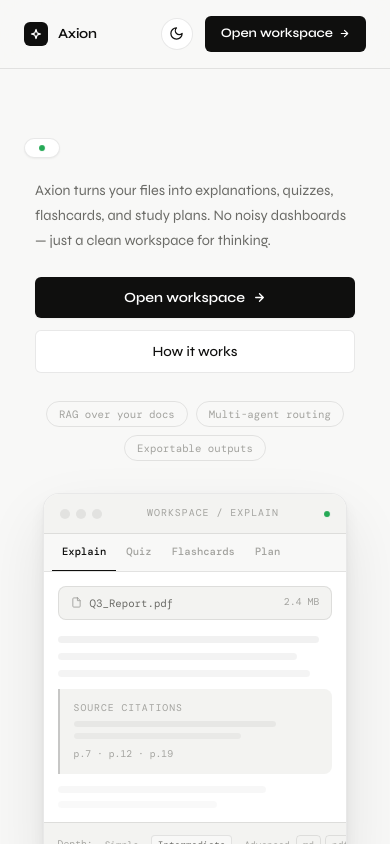
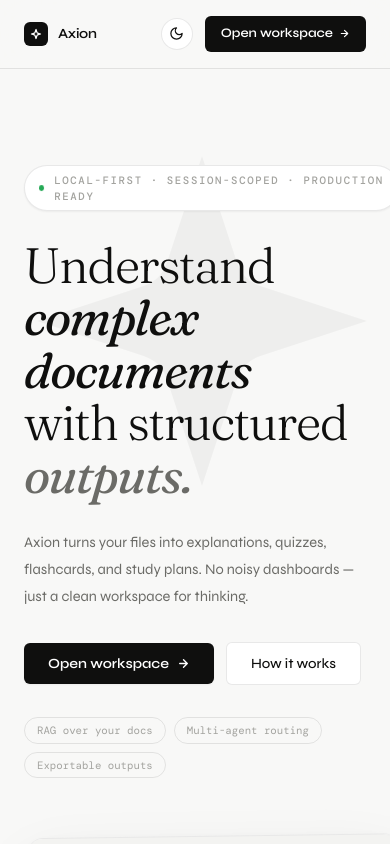
Before and after one commit to Hanzlase/Axios, a Next.js app in the folder frontend/: page / in a window 390 px wide. Built offline with nearby package versions, Linux system fonts and the light colour scheme; a web font is replaced by a local one.

Commit message:
Refactor Cohere v2 streaming handling and improve layout in LandingPage

```diff
--- a/frontend/src/app/page.tsx
+++ b/frontend/src/app/page.tsx
@@ -245,24 +245,6 @@
           .ax-grid,.ax-marquee,.ax-pulse { animation:none !important; }
           .ax-card-3d { transform:none !important; transition:none !important; }
         }
-
-        /* ── Mobile tuning ── */
-        @media (max-width: 640px) {
-          .ax-cap-row { padding: 1.1rem 0.75rem; }
-          .ax-step-num-bg { font-size: 7.25rem; top: 0.6rem; }
-
-          /* Hero + demo card specifically */
-          .ax-card-3d { transform: none !important; }
-          .ax-demo-card { max-width: 20rem; margin-left: auto; margin-right: auto; }
-          .ax-demo-tabs { padding-left: 0.5rem !important; padding-right: 0.5rem !important; }
-          .ax-demo-tab { padding-left: 0.625rem !important; padding-right: 0.625rem !important; }
-          .ax-demo-body { padding: 0.85rem !important; gap: 0.75rem !important; }
-          .ax-demo-toolbar { padding-left: 0.85rem !important; padding-right: 0.85rem !important; }
-        }
-
-        @media (max-width: 420px) {
-          .ax-demo-card { max-width: 19rem; }
-        }
       `}</style>
 
       {/* Ambient grid */}
@@ -300,44 +282,54 @@
       {/* ════════════════════════════════════════════════════ */}
       {/* HERO                                                */}
       {/* ════════════════════════════════════════════════════ */}
-      <header className="relative mx-auto max-w-6xl px-6 pt-16 pb-14 sm:pt-20 sm:pb-16 md:pt-32 md:pb-20">
+      <header className="relative mx-auto max-w-6xl px-6 pt-24 pb-16 md:pt-32 md:pb-20">
         {/* Faded star watermark */}
-        <div aria-hidden="true" className="pointer-events-none absolute -right-8 top-8 select-none opacity-[0.035] dark:opacity-[0.06] hidden sm:block">
+        <div aria-hidden="true" className="pointer-events-none absolute -right-8 top-8 select-none opacity-[0.035] dark:opacity-[0.06]">
           <svg width="440" height="440" viewBox="0 0 24 24" fill="var(--ax-text)" aria-hidden="true">
             <path d="m12 3-1.912 5.813a2 2 0 0 1-1.275 1.275L3 12l5.813 1.912a2 2 0 0 1 1.275 1.275L12 21l1.912-5.813a2 2 0 0 1 1.275-1.275L21 12l-5.813-1.912a2 2 0 0 1-1.275-1.275L12 3Z" />
           </svg>
         </div>
 
-        <div className="grid gap-8 sm:gap-12 md:gap-14 md:grid-cols-[1fr_400px] md:items-start">
+        <div className="grid gap-14 md:grid-cols-[1fr_400px] md:items-start">
 
           {/* LEFT */}
           <div>
             <Reveal delayMs={0}>
               <div className="inline-flex items-center gap-2.5 rounded-full border border-[var(--ax-border)] bg-[var(--ax-surface)] px-3.5 py-1.5 shadow-[var(--ax-shadow-sm)]">
                 <span className="ax-pulse h-1.5 w-1.5 rounded-full bg-[var(--ax-success)]" />
+                <span className="ax-mono text-[0.67rem] font-medium uppercase tracking-[0.15em] text-[var(--ax-text-tertiary)]">Local-first · Session-scoped · Production ready</span>
               </div>
             </Reveal>
 
+            <Reveal delayMs={65}>
+              <h1 className="ax-fraunces mt-7 text-[3.1rem] font-light leading-[1.06] tracking-[-0.03em] sm:text-[4rem] md:text-[4.75rem]">
+                Understand<br />
+                <em className="font-normal" style={{ fontVariationSettings: "'opsz' 72" }}>complex documents</em><br />
+                with structured<br />
+                <em className="font-normal text-[var(--ax-text-secondary)]">outputs.</em>
+              </h1>
+            </Reveal>
+
             <Reveal delayMs={130}>
-              <p className="ax-syne mt-5 sm:mt-7 mx-auto max-w-[20rem] sm:mx-0 sm:max-w-[22rem] text-[0.9rem] sm:text-[0.9125rem] leading-[1.75] sm:leading-[1.85] text-[var(--ax-text-secondary)]">
+              <p className="ax-syne mt-7 max-w-[21rem] text-[0.9125rem] leading-[1.85] text-[var(--ax-text-secondary)]">
                 Axion turns your files into explanations, quizzes, flashcards, and study plans. No noisy dashboards — just a clean workspace for thinking.
               </p>
             </Reveal>
 
             <Reveal delayMs={200}>
-              <div className="mt-6 sm:mt-8 mx-auto flex max-w-[20rem] flex-col items-stretch gap-3 sm:mx-0 sm:max-w-none sm:flex-row sm:items-center">
-                <Link href="/workspace" className="ax-lift ax-syne inline-flex w-full sm:w-auto items-center justify-center gap-2 rounded-md bg-[var(--ax-text)] px-6 py-2.5 text-[0.875rem] font-semibold text-[var(--ax-accent-fg)] shadow-[var(--ax-shadow-sm)]">
+              <div className="mt-8 flex flex-wrap items-center gap-3">
+                <Link href="/workspace" className="ax-lift ax-syne inline-flex items-center gap-2 rounded-md bg-[var(--ax-text)] px-6 py-2.5 text-[0.875rem] font-semibold text-[var(--ax-accent-fg)] shadow-[var(--ax-shadow-sm)]">
                   Open workspace
                   <svg width="13" height="13" viewBox="0 0 24 24" fill="none" stroke="currentColor" strokeWidth="2.5" strokeLinecap="round" strokeLinejoin="round" aria-hidden="true"><path d="M5 12h14M12 5l7 7-7 7"/></svg>
                 </Link>
-                <Link href="#workflow" className="ax-lift ax-syne inline-flex w-full sm:w-auto items-center justify-center gap-2 rounded-md border border-[var(--ax-border)] bg-[var(--ax-surface)] px-6 py-2.5 text-[0.875rem] font-medium text-[var(--ax-text)] hover:border-[var(--ax-border-strong)]">
+                <Link href="#workflow" className="ax-lift ax-syne inline-flex items-center gap-2 rounded-md border border-[var(--ax-border)] bg-[var(--ax-surface)] px-6 py-2.5 text-[0.875rem] font-medium text-[var(--ax-text)] hover:border-[var(--ax-border-strong)]">
                   How it works
                 </Link>
               </div>
             </Reveal>
 
             <Reveal delayMs={265}>
-              <div className="mt-7 sm:mt-8 mx-auto flex max-w-[20rem] flex-wrap justify-center gap-2 sm:mx-0 sm:max-w-none sm:justify-start">
+              <div className="mt-8 flex flex-wrap gap-2">
                 {["RAG over your docs", "Multi-agent routing", "Exportable outputs"].map((t) => (
                   <span key={t} className="ax-mono rounded-full border border-[var(--ax-border)] px-3 py-1 text-[0.67rem] text-[var(--ax-text-tertiary)]">{t}</span>
                 ))}
@@ -347,7 +339,7 @@
 
           {/* RIGHT — 3-D product card */}
           <Reveal delayMs={150} className="md:pt-2">
-            <div className="ax-demo-card ax-card-3d ax-shadow-deep mx-auto w-full max-w-[20rem] sm:max-w-none rounded-2xl border border-[var(--ax-border)] bg-[var(--ax-surface)] overflow-hidden">
+            <div className="ax-card-3d ax-shadow-deep rounded-2xl border border-[var(--ax-border)] bg-[var(--ax-surface)] overflow-hidden">
               {/* Chrome */}
               <div className="flex items-center justify-between border-b border-[var(--ax-border)] bg-[var(--ax-surface-subtle)] px-4 py-3">
                 <div className="flex gap-1.5">
@@ -357,15 +349,15 @@
                 <span className="ax-pulse h-1.5 w-1.5 rounded-full bg-[var(--ax-success)]" />
               </div>
               {/* Mode tabs */}
-              <div className="ax-demo-tabs flex items-center border-b border-[var(--ax-border)] bg-[var(--ax-bg)] px-3 overflow-x-auto">
+              <div className="flex items-center border-b border-[var(--ax-border)] bg-[var(--ax-bg)] px-3">
                 {["Explain", "Quiz", "Flashcards", "Plan"].map((m, i) => (
-                  <button key={m} className={"ax-demo-tab ax-mono px-3 py-2.5 text-[0.66rem] font-medium transition-colors border-b-[1.5px] " + (i===0 ? "border-[var(--ax-text)] text-[var(--ax-text)]" : "border-transparent text-[var(--ax-text-tertiary)] hover:text-[var(--ax-text-secondary)]")}>
+                  <button key={m} className={"ax-mono px-3 py-2.5 text-[0.66rem] font-medium transition-colors border-b-[1.5px] " + (i===0 ? "border-[var(--ax-text)] text-[var(--ax-text)]" : "border-transparent text-[var(--ax-text-tertiary)] hover:text-[var(--ax-text-secondary)]")}>
                     {m}
                   </button>
                 ))}
               </div>
               {/* Body */}
-              <div className="ax-demo-body flex flex-col gap-4 p-5">
+              <div className="space-y-4 p-5">
                 {/* File chip */}
                 <div className="flex items-center gap-2 rounded-lg border border-[var(--ax-border)] bg-[var(--ax-surface-subtle)] px-3 py-2">
                   <svg width="11" height="11" viewBox="0 0 24 24" fill="none" stroke="currentColor" strokeWidth="2" strokeLinecap="round" strokeLinejoin="round" className="shrink-0 text-[var(--ax-text-tertiary)]" aria-hidden="true"><path d="M14.5 2H6a2 2 0 0 0-2 2v16a2 2 0 0 0 2 2h12a2 2 0 0 0 2-2V7.5L14.5 2z"/><polyline points="14 2 14 8 20 8"/></svg>
@@ -394,7 +386,7 @@
                 </div>
               </div>
               {/* Footer toolbar */}
-              <div className="ax-demo-toolbar flex items-center justify-between border-t border-[var(--ax-border)] bg-[var(--ax-surface-subtle)] px-5 py-3">
+              <div className="flex items-center justify-between border-t border-[var(--ax-border)] bg-[var(--ax-surface-subtle)] px-5 py-3">
                 <div className="flex items-center gap-1.5">
                   <span className="ax-mono text-[0.61rem] text-[var(--ax-text-tertiary)]">Depth:</span>
                   {["Simple","Intermediate","Advanced"].map((d,i) => (
@@ -415,10 +407,10 @@
       {/* ════════════════════════════════════════════════════ */}
       <div className="border-y border-[var(--ax-border)] bg-[var(--ax-surface)]">
         <div className="mx-auto max-w-6xl">
-          <div className="grid grid-cols-1 sm:grid-cols-3 divide-y sm:divide-y-0 sm:divide-x divide-[var(--ax-border)]">
+          <div className="grid grid-cols-3 divide-x divide-[var(--ax-border)]">
             {[{ val:"4", unit:"output modes" }, { val:"0", unit:"signups required" }, { val:"100%", unit:"local & private" }].map(s => (
-              <div key={s.unit} className="flex flex-col items-center justify-center gap-1 px-6 py-6 sm:py-7">
-                <span className="ax-fraunces text-[2.1rem] sm:text-[2.25rem] font-light leading-none tracking-[-0.03em]">{s.val}</span>
+              <div key={s.unit} className="flex flex-col items-center justify-center gap-1 px-6 py-7">
+                <span className="ax-fraunces text-[2.25rem] font-light leading-none tracking-[-0.03em]">{s.val}</span>
                 <span className="ax-mono mt-1 text-[0.66rem] uppercase tracking-[0.15em] text-[var(--ax-text-tertiary)]">{s.unit}</span>
               </div>
             ))}
@@ -429,7 +421,7 @@
       {/* ════════════════════════════════════════════════════ */}
       {/* MARQUEE                                              */}
       {/* ════════════════════════════════════════════════════ */}
-      <div className="overflow-hidden border-b border-[var(--ax-border)] bg-[var(--ax-surface)] py-3" aria-hidden="true">
+      <div className="overflow-hidden border-b border-[var(--ax-border)] bg-[var(--ax-bg)] py-3" aria-hidden="true">
         <div className="ax-marquee">
           {[...Array(2)].map((_,p) => (
             <div key={p} className="flex items-center gap-10 pr-10">
@@ -447,7 +439,7 @@
       {/* CAPABILITIES                                         */}
       {/* ════════════════════════════════════════════════════ */}
       <section id="capabilities" className="bg-[var(--ax-bg)]">
-        <div className="mx-auto max-w-6xl px-6 py-20 sm:py-24 md:py-32">
+        <div className="mx-auto max-w-6xl px-6 py-24 md:py-32">
           <Reveal>
             <div className="mb-14 flex flex-col gap-5 md:flex-row md:items-end md:justify-between">
               <div>
@@ -486,7 +478,7 @@
             <div className="mx-auto max-w-3xl text-center">
               <div className="ax-rule mx-auto mb-10 w-16" />
               <blockquote className="ax-fraunces text-[2.1rem] font-light italic leading-[1.18] tracking-[-0.025em] md:text-[3rem]">
-                &ldquo;Not a chat interface.<br />A precision instrument.&rdquo;
+                &quot;Not a chat interface.<br />A precision instrument.&quot;
               </blockquote>
               <div className="ax-rule mx-auto mt-10 w-16" />
             </div>
@@ -498,7 +490,7 @@
       {/* WORKFLOW                                             */}
       {/* ════════════════════════════════════════════════════ */}
       <section id="workflow" className="bg-[var(--ax-bg)]">
-        <div className="mx-auto max-w-6xl px-6 py-20 sm:py-24 md:py-32">
+        <div className="mx-auto max-w-6xl px-6 py-24 md:py-32">
           <Reveal>
             <div className="mb-14 flex flex-col gap-5 md:flex-row md:items-end md:justify-between">
               <div>
@@ -513,10 +505,10 @@
             </div>
           </Reveal>
 
-          <div className="grid gap-4 sm:gap-5 md:grid-cols-3">
+          <div className="grid gap-5 md:grid-cols-3">
             {STEPS.map((s, idx) => (
               <Reveal key={s.n} delayMs={idx * 80}>
-                <div className="ax-step-card ax-lift relative overflow-hidden rounded-2xl border border-[var(--ax-border)] bg-[var(--ax-surface)] px-6 sm:px-7 pb-7 sm:pb-8 pt-12 sm:pt-14 shadow-[var(--ax-shadow-sm)]">
+                <div className="ax-step-card ax-lift relative overflow-hidden rounded-2xl border border-[var(--ax-border)] bg-[var(--ax-surface)] px-7 pb-8 pt-14 shadow-[var(--ax-shadow-sm)]">
                   <span className="ax-step-num-bg" aria-hidden="true">{s.n}</span>
                   <div className="relative">
                     <p className="ax-mono text-[0.66rem] font-medium uppercase tracking-[0.15em] text-[var(--ax-text-tertiary)]">{s.n}</p>
@@ -579,9 +571,9 @@
       <footer className="border-t border-[var(--ax-border)] bg-[var(--ax-bg)]">
         <div className="mx-auto flex max-w-6xl flex-col items-center justify-between gap-5 px-6 py-7 sm:flex-row">
           <Mark />
-          <div className="flex flex-wrap items-center justify-center gap-4 text-center">
+          <div className="flex items-center gap-4">
             <span className="ax-mono text-[0.65rem] uppercase tracking-[0.13em] text-[var(--ax-text-tertiary)]">v1.0 · Beta</span>
-            <span className="hidden sm:inline-block h-3 w-px bg-[var(--ax-border)]" aria-hidden="true" />
+            <span className="inline-block h-3 w-px bg-[var(--ax-border)]" aria-hidden="true" />
             <p className="ax-mono text-[0.65rem] text-[var(--ax-text-tertiary)]">© {new Date().getFullYear()} Axion. All rights reserved.</p>
           </div>
           <div className="flex items-center gap-1.5">
```
Also changed, not shown: 1 other file (tests, documents, lock files or other folders).
